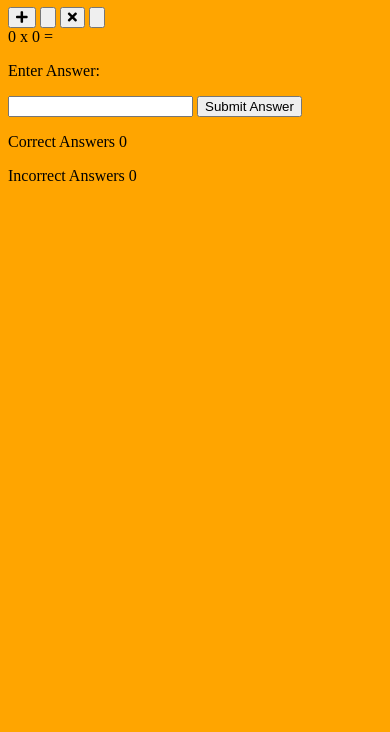
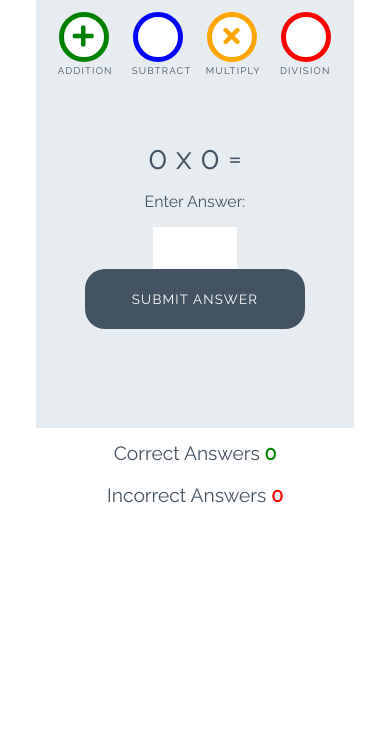
Before and after one commit to Annibor/love-math, a plain HTML site: page index.html in a window 390 px wide. Shown: the part 112-844 px from the top of the page. Drawn offline with Linux system fonts and the light colour scheme.

Commit message:
Add all css for project

```diff
--- a/assets/css/style.css
+++ b/assets/css/style.css
@@ -1,3 +1,251 @@
-body{
-  background-color: orange;
+/* --------- Global style */
+
+body {
+  background-color: white;
+  font-family: "Raleway", sans-serif;
+  color: #445361;
+  text-align: center;
 }
+
+/* --------- Heading */
+
+.heading {
+  text-align: center;
+  font-size: 2.5rem;
+}
+
+.logo {
+  height: 40px;
+  padding-right: 5px;
+}
+
+/* --------- Game layout */
+
+.game-area {
+  background-color: #e6ecf0;
+  box-sizing: border-box;
+  width: 85%;
+  height: 65vh;
+  max-height: 450px;
+  max-width: 830px;
+  margin-left: auto;
+  margin-right: auto;
+  padding: 1%;
+}
+
+.question-area {
+  width: 50%;
+  font-size: 2rem;
+  margin: auto;
+  padding: 50px 0;
+}
+
+.question-area span {
+  padding: 0 15px;
+}
+
+.score-area {
+  margin: 5px auto;
+  width: 60%;
+  font-size: 1.2rem;
+}
+
+.controls-area {
+  width: 85%;
+  margin: 30px auto;
+}
+
+#score {
+  color: green;
+  font-weight: bold;
+}
+
+#incorrect {
+  color: red;
+  font-weight: bold;
+}
+
+.answer-message {
+  display: none;
+  font-size: 1rem;
+}
+
+#answer-box {
+  border: none;
+  color: #445361;
+  display: inline-block;
+  height: 40px;
+  width: 80px;
+  font-size: 1.2rem;
+}
+
+.scores {
+  display: inline-block;
+  padding: 25px;
+}
+
+/* --------- Buttons */
+
+.btn {
+  width: 220px;
+  height: 60px;
+  font-family: "Raleway", sans-serif;
+  text-transform: uppercase;
+  letter-spacing: 1.2px;
+  color: white;
+}
+
+.btn:focus {
+  outline: none;
+}
+
+.btn--big {
+  padding-top: 10px;
+  border-radius: 50%;
+  background-color: white;
+  border: 10px solid;
+  width: 100px;
+  height: 100px;
+  font-size: 3.2rem;
+  margin: 0 30px;
+  transition: all 0.5s;
+}
+
+.btn--big::after {
+  content: attr(data-type);
+  font-size: 1rem;
+  color: #445361;
+  position: relative;
+  left: -0.5rem;
+}
+
+.btn--blue {
+  border-color: blue;
+  color: blue;
+}
+
+.btn--blue:active,
+.btn--blue:hover {
+  background-color: darkblue;
+  color: white;
+}
+
+.btn--orange {
+  border-color: orange;
+  color: orange;
+}
+
+.btn--orange:active,
+.btn--orange:hover {
+  background-color: darkorange;
+  color: white;
+}
+
+.btn--red {
+  border-color: red;
+  color: red;
+}
+
+.btn--red:active,
+.btn--red:hover {
+  background-color: darkred;
+  color: white;
+}
+
+.btn--green {
+  border-color: green;
+  color: green;
+}
+
+.btn--green:active,
+.btn--green:hover {
+  background-color: darkgreen;
+  color: white;
+}
+
+.btn--gray {
+  margin-top: 25px;
+  background-color: #445361;
+  border: 1px transparent;
+  border-radius: 20px;
+}
+
+.btn--gray:active,
+.btn--gray:hover {
+  background-color: #0d1013;
+}
+
+/* --------- Media queries */
+
+@media (max-width: 414px) {
+  .controls-area {
+    width: 100%;
+  }
+
+  .btn--big {
+    margin: 0 10px;
+    padding: 5px;
+    border: 5px solid;
+    width: 50px;
+    height: 50px;
+    font-size: 1.5rem;
+  }
+
+  .btn--big::after {
+    font-size: 0.6rem;
+    left: -0.7rem;
+  }
+
+  .question-area {
+    padding: 10% 0;
+    width: 100%;
+  }
+
+  .question-area span {
+    padding: 0;
+  }
+
+  .answer-message {
+    display: block;
+  }
+
+  #answer-box {
+    display: block;
+    margin: 0 auto;
+  }
+  .btn--gray {
+    margin-top: 0;
+  }
+
+  .score-area {
+    width: 100%;
+  }
+
+  .scores {
+    margin: 0.5em auto;
+    display: block;
+    padding: 5px;
+  }
+
+  .heading {
+    font-size: 2rem;
+  }
+}
+
+@media (max-width: 320px) {
+  .game-area {
+    height: 70vh;
+  }
+
+  .controls-area {
+    width: 75%;
+    margin: 10px auto;
+  }
+
+  .btn--big {
+    margin: 10px 10px;
+  }
+  .question-area {
+    padding: 10px 0;
+  }
+}
--- a/index.html
+++ b/index.html
@@ -19,16 +19,16 @@
 
 <div class="game-area">
   <div class="controls-area">
-    <button class="btn btn--big btn--green">
+    <button data-type="addition" class="btn btn--big btn--green">
       <i class="fas fa-plus"></i>
     </button>
-    <button class="btn btn--big btn--blue">
+    <button data-type="subtract" class="btn btn--big btn--blue">
       <i class="fas fa-mute"></i>
     </button>
-    <button class="btn btn--big btn--orange">
+    <button data-type="multiply" class="btn btn--big btn--orange">
       <i class="fas fa-times"></i>
     </button>
-    <button class="btn btn--big btn--red">
+    <button data-type="division" class="btn btn--big btn--red">
       <i class="fas fa-devide"></i>
     </button>
   </div>
@@ -39,7 +39,7 @@
     <span>=</span>
     <p class="answer-message">Enter Answer:</p>
     <input id="answer-box" type="number">
-    <button class="btn btn--gray">Submit Answer</button>
+    <button data-type="submit" class="btn btn--gray">Submit Answer</button>
   </div>
 
 
```
